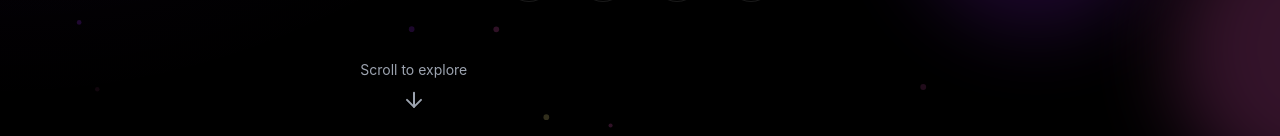
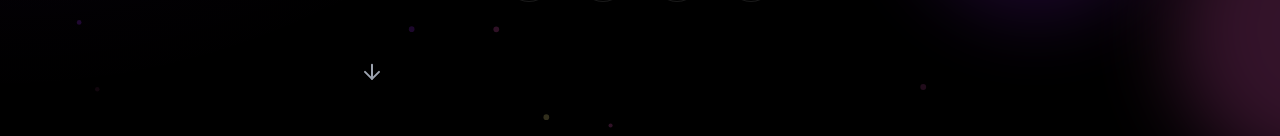
Before and after one commit to VishnuRam16/Portfolio, a Next.js app: page / in a window 1280 px wide. Shown: the part 664-800 px from the top of the page. Built offline with nearby package versions, Linux system fonts and the light colour scheme.

Commit message:
fix: remove "scroll to view" text from home page

```diff
--- a/app/globals.css
+++ b/app/globals.css
@@ -1,12 +1,6 @@
 @tailwind base;
 @tailwind components;
 @tailwind utilities;
-
-@layer base {
-  html {
-    scroll-padding-top: 140px; /* nav + socials height */
-  }
-}
 
 @layer base {
   body {
--- a/components/Hero.tsx
+++ b/components/Hero.tsx
@@ -130,7 +130,6 @@ export default function Hero() {
               y: { repeat: Infinity, duration: 2, ease: 'easeInOut' }
             }}
           >
-            <span className="text-sm">Scroll to explore</span>
             <ArrowDown size={24} />
           </motion.button>
         </motion.div>
```
